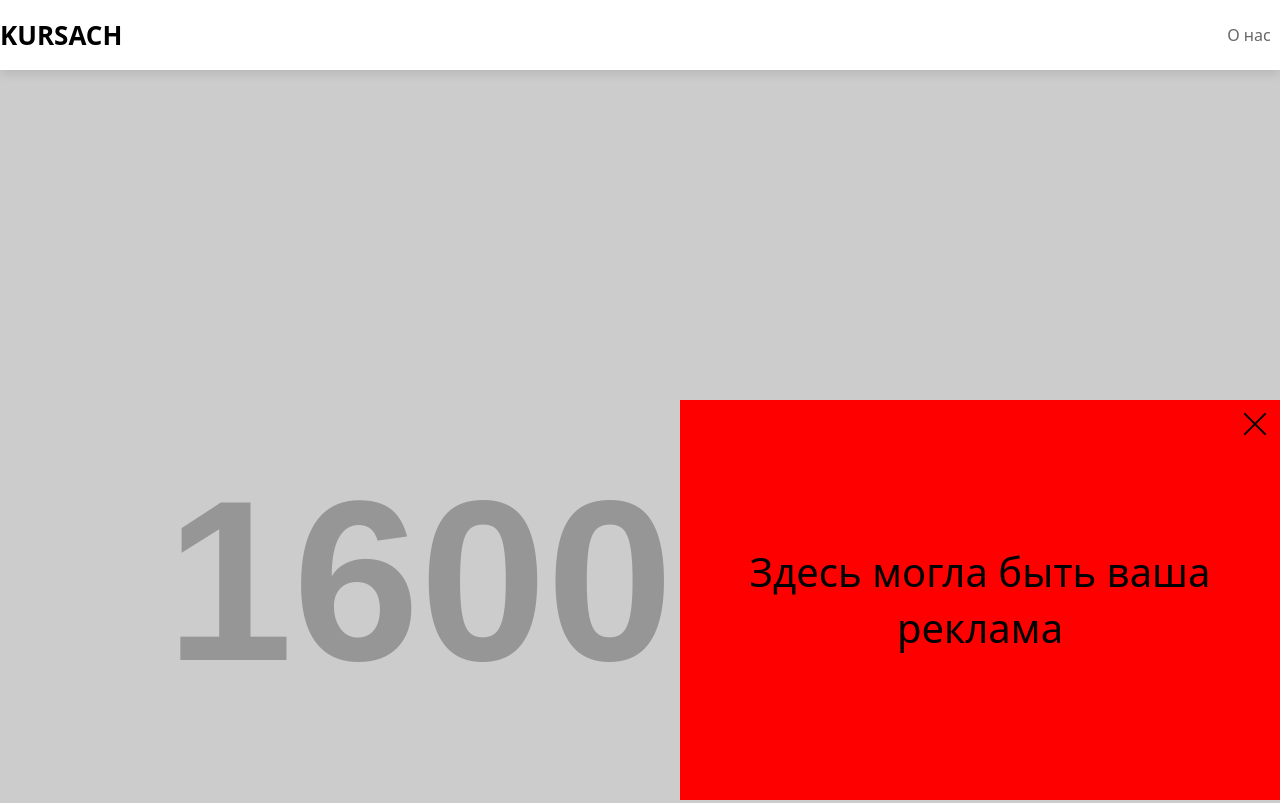
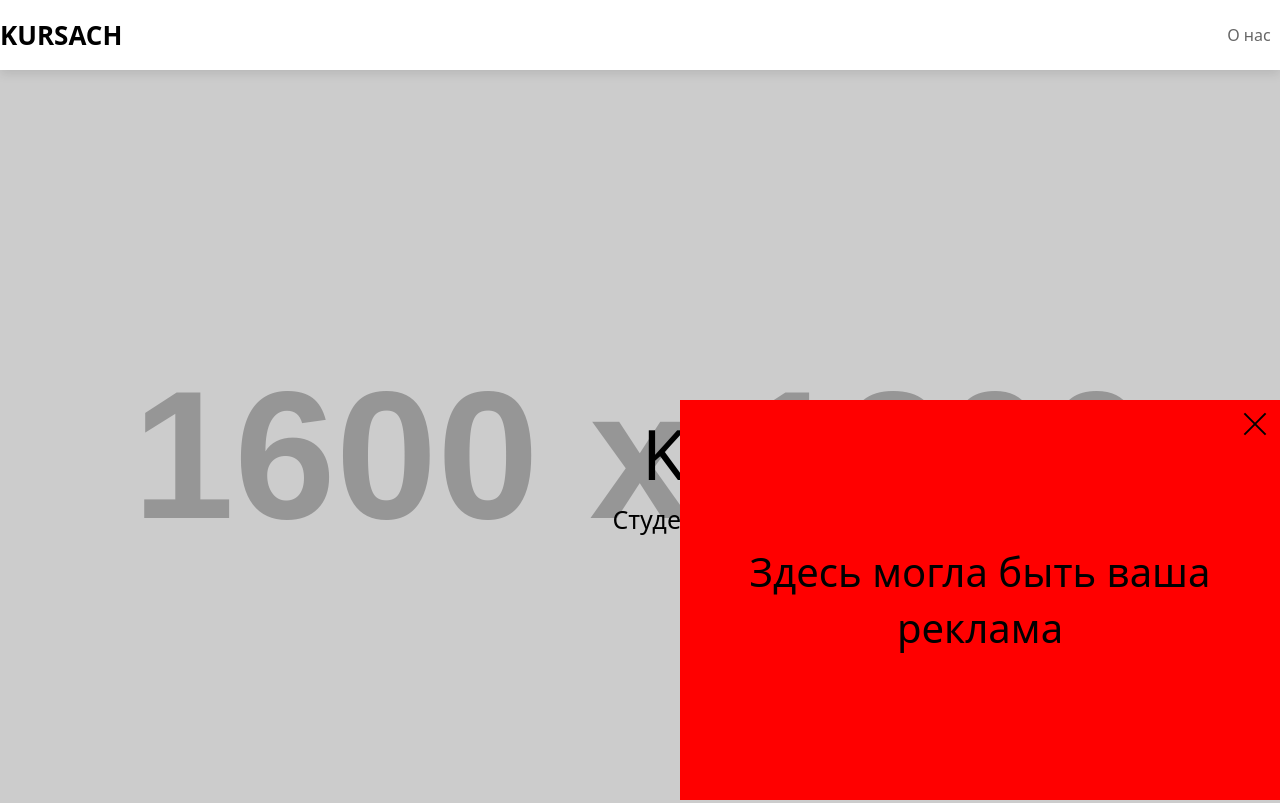
Before and after one commit to KonyashovNikita/kursach, a plain HTML site: page index.html in a window 1280 px wide. Shown: the top 803 px of the page. Drawn offline with Linux system fonts and the light colour scheme; placeholder pictures from the web are drawn by us.

Commit message:
second hot fix

```diff
--- a/static/css/style.css
+++ b/static/css/style.css
@@ -1,6 +1,6 @@
 
-@import url('./static/css/pages/main.css');
-@import url('./static/css/components/form.css');
+@import '/static/css/pages/main.css';
+@import '/static/css/components/form.css';
 
 html, body, div, span, applet, object, iframe,
 h1, h2, h3, h4, h5, h6, p, blockquote, pre,
```
